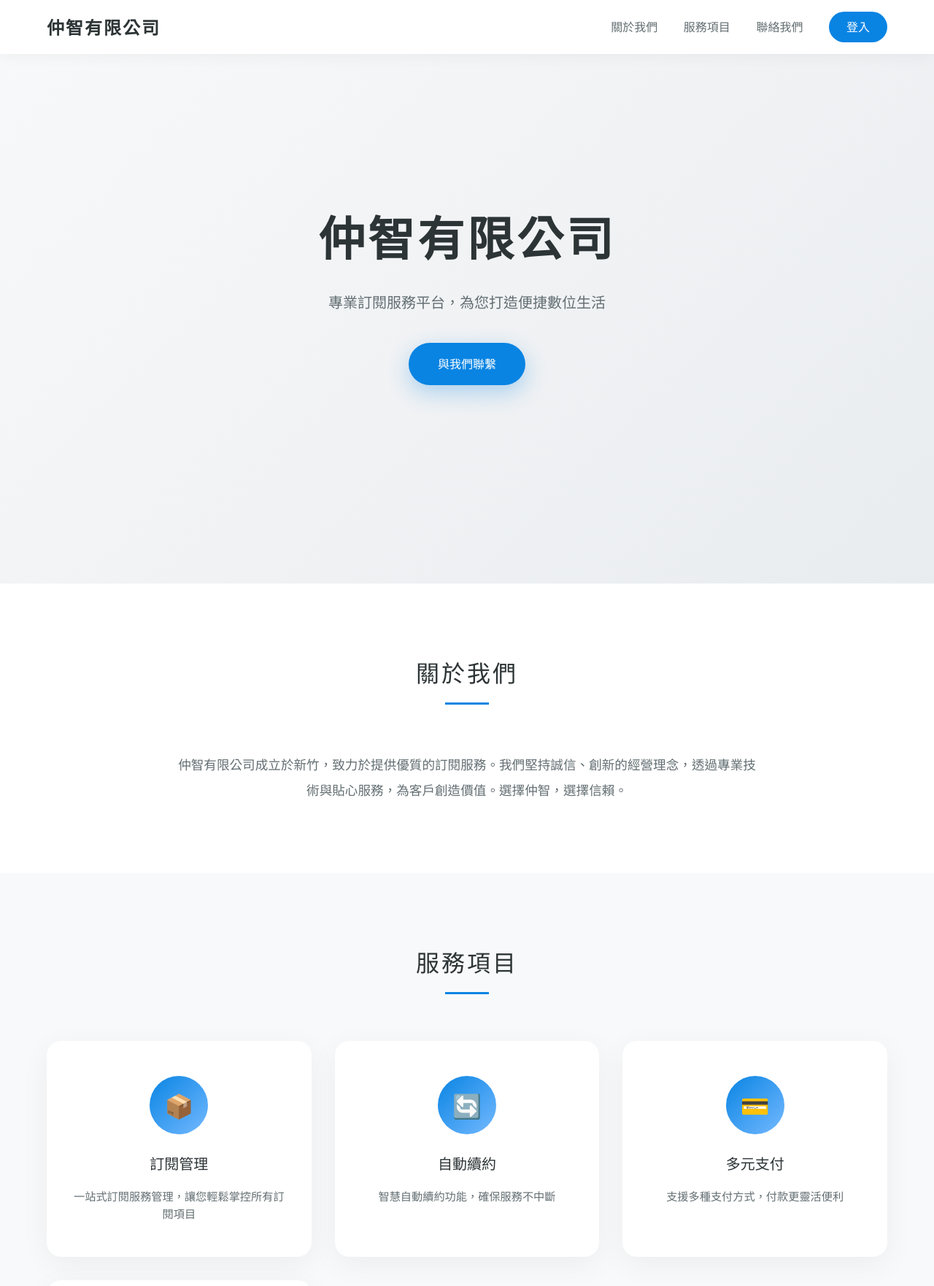
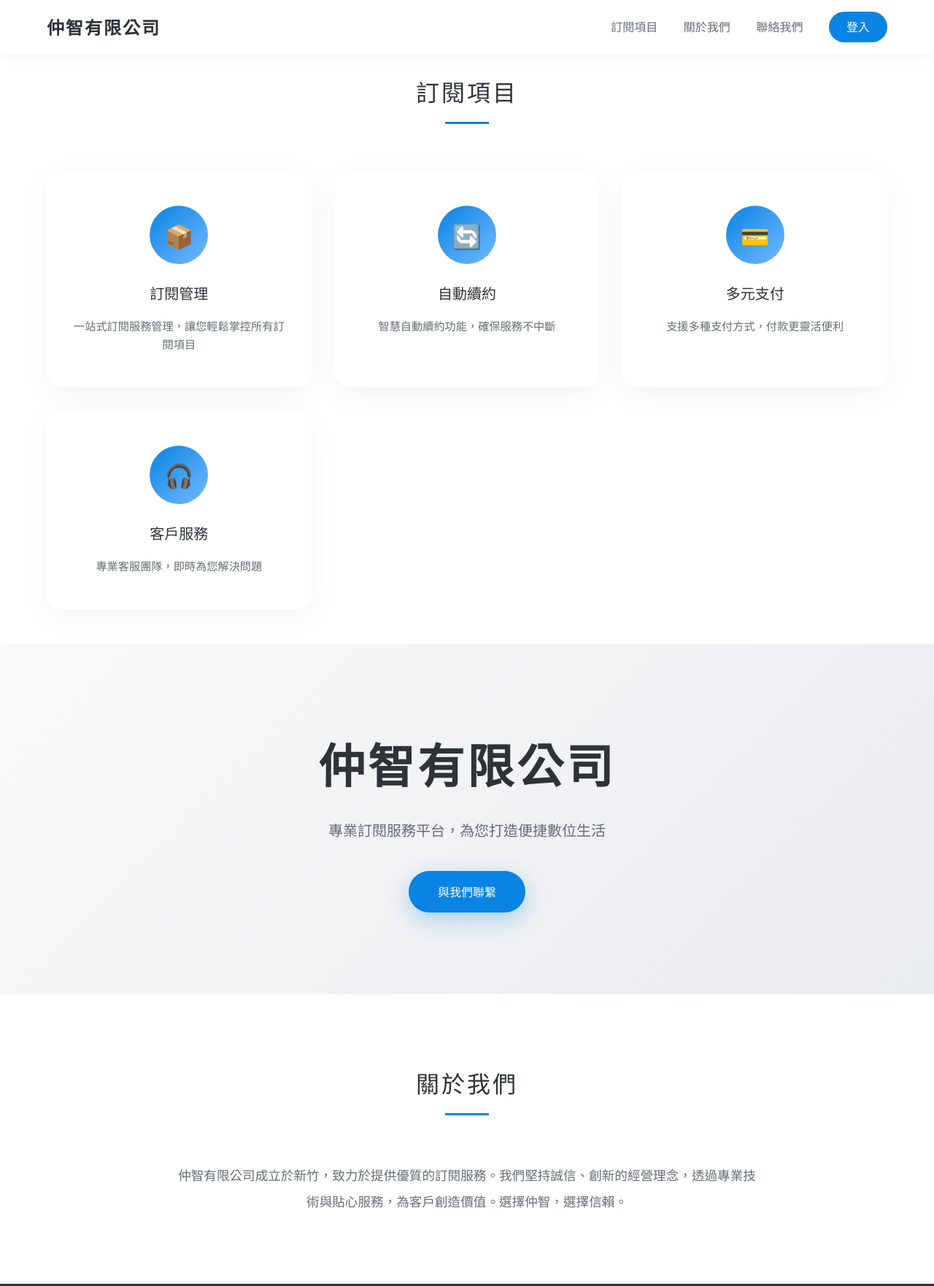
Before and after one commit to Second-Chen/zhongzhi-company, a website: page index.html in a window 1280 px wide. Shown: the top 1763 px of the page at 73% size. Drawn offline with Linux system fonts and the light colour scheme.

Commit message:
Move subscription section to top, rename to 訂閱項目

```diff
--- a/index.html
+++ b/index.html
@@ -86,7 +86,7 @@
 
         /* Hero Section */
         .hero {
-            min-height: 100vh;
+            min-height: 60vh;
             display: flex;
             align-items: center;
             justify-content: center;
@@ -302,34 +302,17 @@
     <header>
         <div class="logo">仲智有限公司</div>
         <nav>
+            <a href="#subscriptions">訂閱項目</a>
             <a href="#about">關於我們</a>
-            <a href="#services">服務項目</a>
             <a href="#contact">聯絡我們</a>
             <a href="login.html" class="login-btn">登入</a>
         </nav>
     </header>
 
-    <section class="hero">
-        <div class="hero-content">
-            <h1>仲智有限公司</h1>
-            <p>專業訂閱服務平台，為您打造便捷數位生活</p>
-            <a href="#contact" class="cta-btn">與我們聯繫</a>
-        </div>
-    </section>
-
-    <section id="about" class="section about">
+    <!-- Subscription Section - Top -->
+    <section id="subscriptions" class="section subscriptions" style="padding-top: 100px; padding-bottom: 3rem;">
         <div class="section-title">
-            <h2>關於我們</h2>
-            <div class="line"></div>
-        </div>
-        <div class="about-content">
-            <p>仲智有限公司成立於新竹，致力於提供優質的訂閱服務。我們堅持誠信、創新的經營理念，透過專業技術與貼心服務，為客戶創造價值。選擇仲智，選擇信賴。</p>
-        </div>
-    </section>
-
-    <section id="services" class="section services">
-        <div class="section-title">
-            <h2>服務項目</h2>
+            <h2>訂閱項目</h2>
             <div class="line"></div>
         </div>
         <div class="services-grid">
@@ -353,6 +336,24 @@
                 <h3>客戶服務</h3>
                 <p>專業客服團隊，即時為您解決問題</p>
             </div>
+        </div>
+    </section>
+
+    <section class="hero">
+        <div class="hero-content">
+            <h1>仲智有限公司</h1>
+            <p>專業訂閱服務平台，為您打造便捷數位生活</p>
+            <a href="#contact" class="cta-btn">與我們聯繫</a>
+        </div>
+    </section>
+
+    <section id="about" class="section about">
+        <div class="section-title">
+            <h2>關於我們</h2>
+            <div class="line"></div>
+        </div>
+        <div class="about-content">
+            <p>仲智有限公司成立於新竹，致力於提供優質的訂閱服務。我們堅持誠信、創新的經營理念，透過專業技術與貼心服務，為客戶創造價值。選擇仲智，選擇信賴。</p>
         </div>
     </section>
 
```
